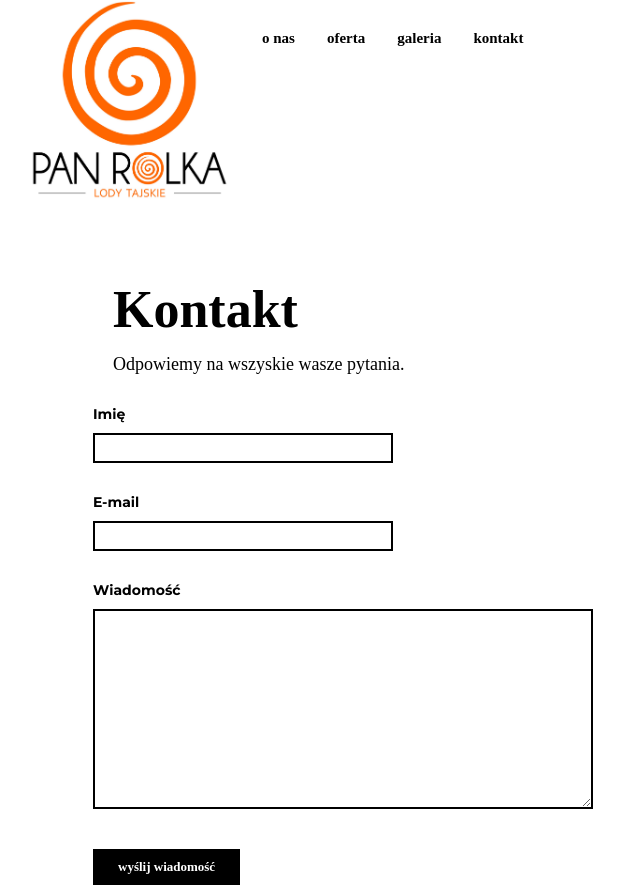
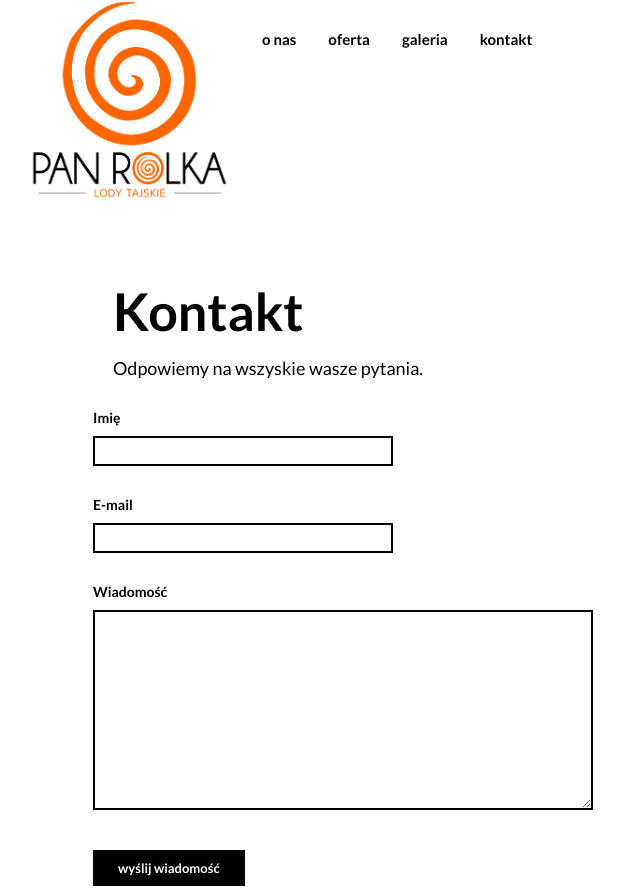
Before and after one commit to dmicha/pan_rolka, a Gatsby site: page /contact in a window 1280 px wide. Shown: the whole page, without its empty margins (0-640 px from the left). Built offline with nearby package versions, Linux system fonts and the light colour scheme; Gatsby itself is replaced by a stand-in of ours.

```diff
--- a/src/assets/styles/globalStyles.js
+++ b/src/assets/styles/globalStyles.js
@@ -1,6 +1,6 @@
-import {createGlobalStyle} from 'styled-components';
+import { createGlobalStyle } from "styled-components"
 
-const GlobalStyle = createGlobalStyle `
+const GlobalStyle = createGlobalStyle`
 html{
     box-sizing:border-box;
 }
@@ -12,8 +12,10 @@
 
 body{
     margin-top:120px;
+    max-height: 100vh;
+    flex-direction: column;
     padding:80px 85px 0;
-    font-family:'Raleway';
+    font-family:'Lato';
     @media only screen and (max-width: 800px){
     padding:10px 10px 0;
   }
@@ -22,12 +24,12 @@
 button {
     padding:0;
     cursor:pointer;
-    font-family:'Raleway';
+    font-family:'Lato';
     }
     ul{
         padding:0;
         margin:0;
     }
-    `;
+    `
 
-    export default  GlobalStyle;
+export default GlobalStyle
--- a/src/components/Navigation/Navigation.js
+++ b/src/components/Navigation/Navigation.js
@@ -9,7 +9,7 @@
   top: 0px;
   left: 30px;
   justify-content: flex-start;
-  font-family: "Raleway";
+  font-family: "Lato";
   @media only screen and (max-width: 800px) {
     flex-wrap: wrap;
     justify-content: center;
--- a/src/layouts/index.js
+++ b/src/layouts/index.js
@@ -1,6 +1,8 @@
 import React from "react"
 import Navigation from "../components/Navigation/Navigation"
 import GlobalStyle from "../assets/styles/globalStyles"
+
+
 
 const MainLayout = ({ children }) => (
   <>
--- a/src/pages/contact.js
+++ b/src/pages/contact.js
@@ -21,7 +21,7 @@
   display: block;
   font-size: 14px;
   font-weight: bold;
-  font-family: Montserrat;
+  font-family: Lato;
 `
 
 const pageData = {
```
Also changed, not shown: src/components/Footer/Footer.js (added, +14 -0 lines), src/pages/index.js (+27 -25 lines).
